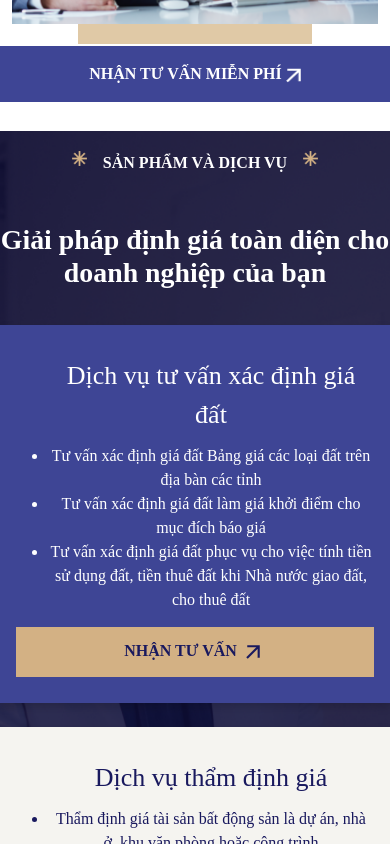
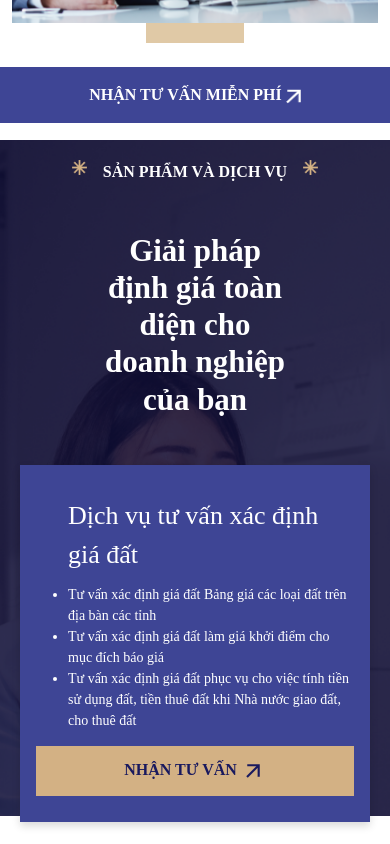
Before and after one commit to ChauNgocMinh/webtemplate, a plain HTML site: page Index.html in a window 390 px wide. Shown: the part 1156-2000 px from the top of the page. Drawn offline with nearby package versions, Linux system fonts and the light colour scheme.

Commit message:
Update_4

```diff
--- a/Index.css
+++ b/Index.css
@@ -203,6 +203,8 @@ body {
         justify-items: center;
     }
 
+
+
     .container1 .line-5 .rectangle-2 {
         width: 120px;
         height: 160px;
@@ -261,12 +263,13 @@ body {
     .container1 .line-4 {
         flex-direction: column;
     }
-    .container1 .line-2 .col-6,
     .container1 .line-2 .btn,
     .container1 .line-3 .btn,
     .container1 .line-4 .step:last-child div > div:first-child > .btn {
         width: 100%;
         margin: 10px 0;
+    }
+    .container1 .line-2 div:first-child {
     }
     .container1 .line-2 > div {
         width: 100%;
@@ -274,26 +277,50 @@ body {
     .container1 .line-2 p {
         order: 1;
     }
+
     .container1 .line-2 .banner-2 {
         order: 2;
     }
     .container1 .line-2 > div:last-child .btn {
         order: 3;
-        bottom: -110%;
+        bottom: -112%;
     }
 
 
-
+/*
     .container1 .line-3 {
         margin: 25% 0px;
         text-align: center;
+    } */
+
+    .container1 .line-3 {
+        margin-top: 20%;
+        height: auto; /* Cho phép chiều cao tự động với nội dung */
+        padding: 10% 0; /* Căn chỉnh lại khoảng cách */
     }
 
+    .container1 .line-3 .list-service {
+        flex-direction: column; /* Chuyển sang hiển thị theo cột */
+        padding: 0 20px; /* Tạo khoảng trắng hai bên */
+        margin-top: 0; /* Loại bỏ khoảng cách thừa */
+    }
 
+    .container1 .line-3 .list-service .service-card {
+        width: 100%; /* Chiếm toàn bộ chiều rộng màn hình */
+        max-width: 100%; /* Bỏ giới hạn chiều rộng */
+        margin-bottom: 20px; /* Khoảng cách giữa các thẻ */
+    }
 
+    .container1 .line-3 .list-service .service-card ul li:first-child {
+        font-size: 20px; /* Giảm kích thước tiêu đề để phù hợp màn hình nhỏ */
+    }
+
+    .container1 .line-3 .btn {
+        align-self: center; /* Căn giữa nút */
+    }
 
     .container1 .line-4 > div:first-child {
-        margin-top: 900px;
+        margin-top: 955px;
         width: 100%;
     }
     .container1 .line-4 .step:nth-child(3) .row div:first-child {
@@ -371,8 +398,33 @@ body {
 
 /* Media Query cho iPhone X */
 @media screen and (max-width: 415px) {
+
+    .container1 .line-2 > div:last-child .btn {
+        order: 3;
+        bottom: -102%;
+    }
+    .container1 .line-3 {
+        margin-top: 20%;
+        height: auto; /* Cho phép chiều cao tự động với nội dung */
+        padding: 10% 0; /* Căn chỉnh lại khoảng cách */
+    }
     .container1 .line-4 > div:first-child {
-        margin-top: 900px;
+        margin-top: 1050px;
+        width: 100%;
+    }
+
+    .rectangle-4 {
+        width: 120px;
+        height: 200px;
+    }
+
+}
+
+/* Media Query cho iPhone 12 */
+@media screen and (max-width: 392px) {
+
+    .container1 .line-4 > div:first-child {
+        margin-top: 1175px;
         width: 100%;
     }
 
@@ -384,26 +436,13 @@ body {
         order: 3;
         bottom: -100%;
     }
+    .container1 .line-3 {
+        margin-top: 25%;
+        height: auto; /* Cho phép chiều cao tự động với nội dung */
+        padding: 10% 0; /* Căn chỉnh lại khoảng cách */
     }
 
-/* Media Query cho iPhone 12 */
-@media screen and (max-width: 392px) {
 
-    .container1 .line-4 > div:first-child {
-        margin-top: 1100px;
-        width: 100%;
-    }
-
-    .rectangle-4 {
-        width: 120px;
-        height: 200px;
-    }
-    .container1 .line-2 > div:last-child .btn {
-        order: 3;
-        bottom: -95%;
-    }
-    /* .container1 .line-4 .step:nth-child(6) img {
-    } */
 }
 /* @media screen and (max-width: 1920px) {
     .container1 .line-3 .list-service .service-card{
@@ -422,7 +461,7 @@ body {
 .banner-2 .rectangle-top,
 .banner-2 .rectangle-bottom {
     position: absolute;
-    width: 60%; /* Chiều rộng hình chữ nhật */
+    width: 25%; /* Chiều rộng hình chữ nhật */
     height: 40px; /* Chiều cao hình chữ nhật */
     background-color: #e0c9a6; /* Màu sắc của hình chữ nhật */
     z-index: 1; /* Nằm dưới hình ảnh */
@@ -456,7 +495,7 @@ body {
 #step-4 .rectangle-top,
 #step-4 .rectangle-bottom {
     position: absolute;
-    width: 60%;
+    width: 25%;
     height: 40px;
     background-color: #e0c9a6; /* Màu hình chữ nhật */
     z-index: 1;
@@ -475,12 +514,6 @@ body {
     z-index: 2; /* Đảm bảo hình ảnh nằm trên hình chữ nhật */
     max-width: 100%;
 }
-
-
-
-
-
-
 
 
 
@@ -503,7 +536,7 @@ body {
 
 
 
-/* Line 3 */
+/* Giao diện mặc định (dành cho laptop) */
 .container1 .line-3 {
     color: white;
     background-image: url('./asset/img/Img2.png');
@@ -532,7 +565,11 @@ body {
 
 .container1 .line-3 .list-service {
     position: absolute;
-    margin-top: 5%;
+    margin-top: 10%;
+    display: flex;
+    flex-wrap: wrap;
+    justify-content: center;
+    gap: 20px;
 }
 
 .container1 .line-3 .list-service .service-card {
@@ -541,30 +578,30 @@ body {
     box-shadow: 0px 4px 8px rgba(0, 0, 0, 0.15);
     transition: all 0.3s ease;
 }
-.container1 .line-3 .list-service .service-card ul{
+
+.container1 .line-3 .list-service .service-card ul {
     margin: 15px 0px;
 }
-.container1 .line-3 .list-service .service-card ul li{
-    font-size: 14x;
+
+.container1 .line-3 .list-service .service-card ul li {
+    font-size: 14px;
 }
+
 .container1 .line-3 .list-service .service-card ul li:first-child {
     font-size: 26px;
     font-weight: 500;
     list-style: none;
     margin-bottom: 10px;
 }
-/* .container1 .line-3 .list-service .service-card .btn {
- } */
 
 .container1 .line-3 .list-service .service-card:hover {
     transform: translateY(-5px);
     box-shadow: 0px 6px 12px rgba(0, 0, 0, 0.2);
 }
-
 /* Line 4 */
 .container1 .line-4 {
     color: #19195E;
-    margin-top: 40%;
+    margin-top: 35%;
 }
 
 .container1 .line-4 > div ul li {
--- a/Index.html
+++ b/Index.html
@@ -154,9 +154,9 @@
                 <p class="m-0 text-uppercase fw-bold">SẢN PHẨM VÀ DỊCH VỤ</p>
                 <img src="./asset/img/asterisk.png" style="width: 15px; height: 15px;">
             </div>
-            <p class="d-flex justify-content-center  mt-5 fw-bold display-6">
-                Giải pháp định giá toàn diện cho doanh nghiệp của bạn
-            </p>
+            <div class="d-flex justify-content-center align-items-center  mt-5 ">
+                <h3 class="text-center fw-bold display-5 w-50">Giải pháp định giá toàn diện cho doanh nghiệp của bạn</h3>
+            </div>
 
             <!-- Danh Sách Dịch Vụ -->
             <div class="list-service container-fluid d-flex flex-wrap justify-content-center gap-4">
@@ -338,26 +338,7 @@
 
                     </div>
                 </div>
-                 <!-- Nút + -->
-                 <button id="showSurvey" style="position: fixed; right: 35px; bottom: 10%; background-color:#19195E; color: white; border: none; border-radius: 50%; width: 50px; height: 50px; font-size: 30px; display: flex; align-items: center; justify-content: center;">
-                    +
-                </button>
 
-                <!-- Box thông tin khi nhấn nút + -->
-                <div id="boxStep3" class="box-step-3" style="position: fixed; right: 35px; bottom: 10%; background-color: #F3EFEA; width: 300px; height: auto; z-index: 9999999; padding: 10px; box-shadow: 0px 4px 6px rgba(0, 0, 0, 0.1); border-radius: 8px; display: none;">
-                    <div style="display: flex; align-items: center; gap: 10px;">
-                        <img src="./asset/img/Frame.png" style="width: 70px; height: auto;">
-                        <h3 style="margin: 0; font-size: 18px; color: #333;">KHẢO SÁT TÀI KHOẢN</h3>
-                    </div>
-                    <p style="margin-top: 10px; font-size: 14px; color: #555;">
-                        Thẩm định viên thực hiện khảo sát tài sản và thu thập thông tin chi tiết để đảm bảo tính chính xác trong quá trình thẩm định giá.
-                    </p>
-
-                    <!-- Nút tắt (Close button) -->
-                    <button id="closeSurvey" style="position: absolute; top: 10px; right: 10px; background: transparent; border: none; font-size: 20px; color: #333;">
-                        ×
-                    </button>
-                </div>
 
 
                 <!-- Step 4 -->
```
Lines whose indentation alone changed are shown as unchanged.
